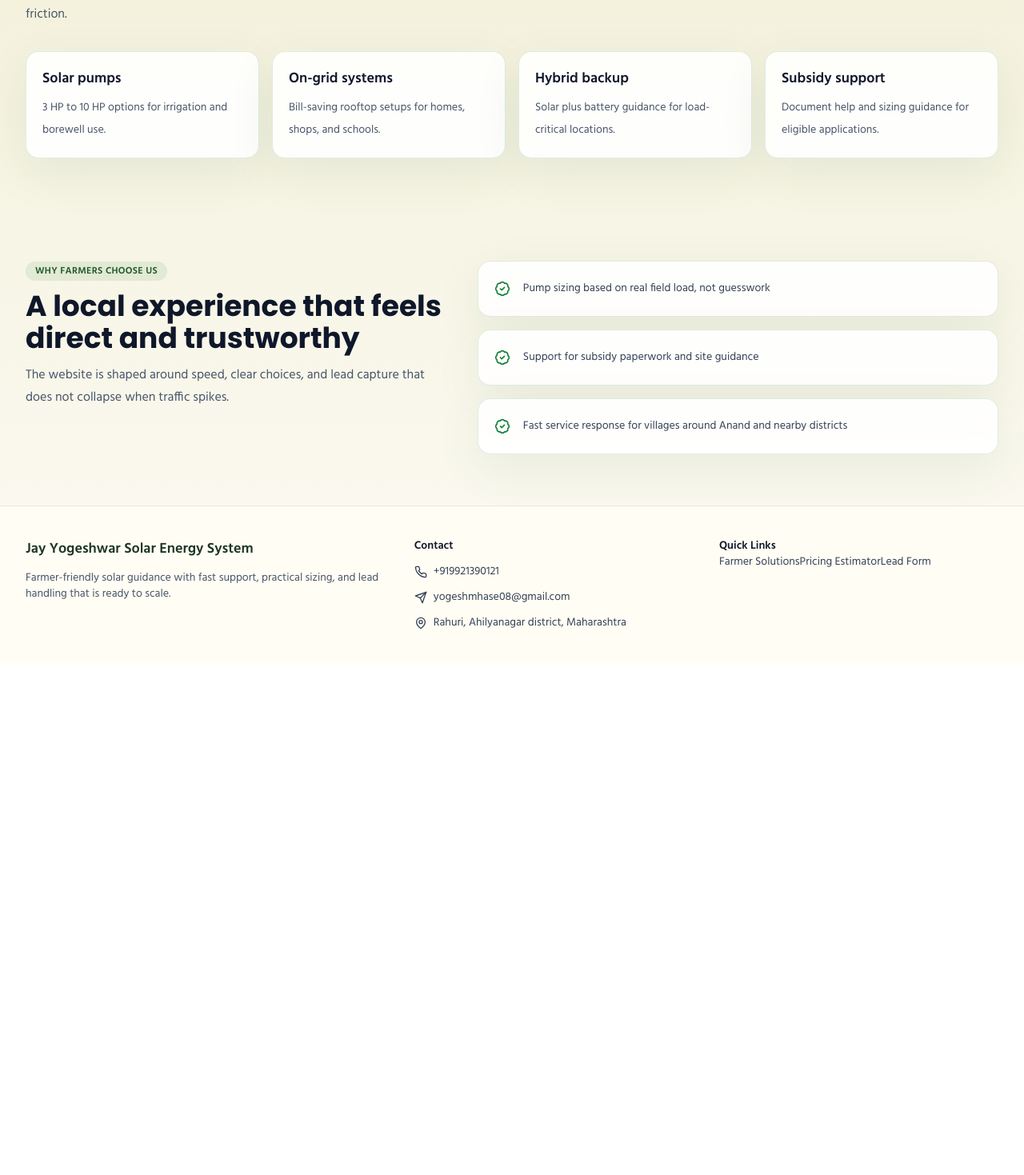
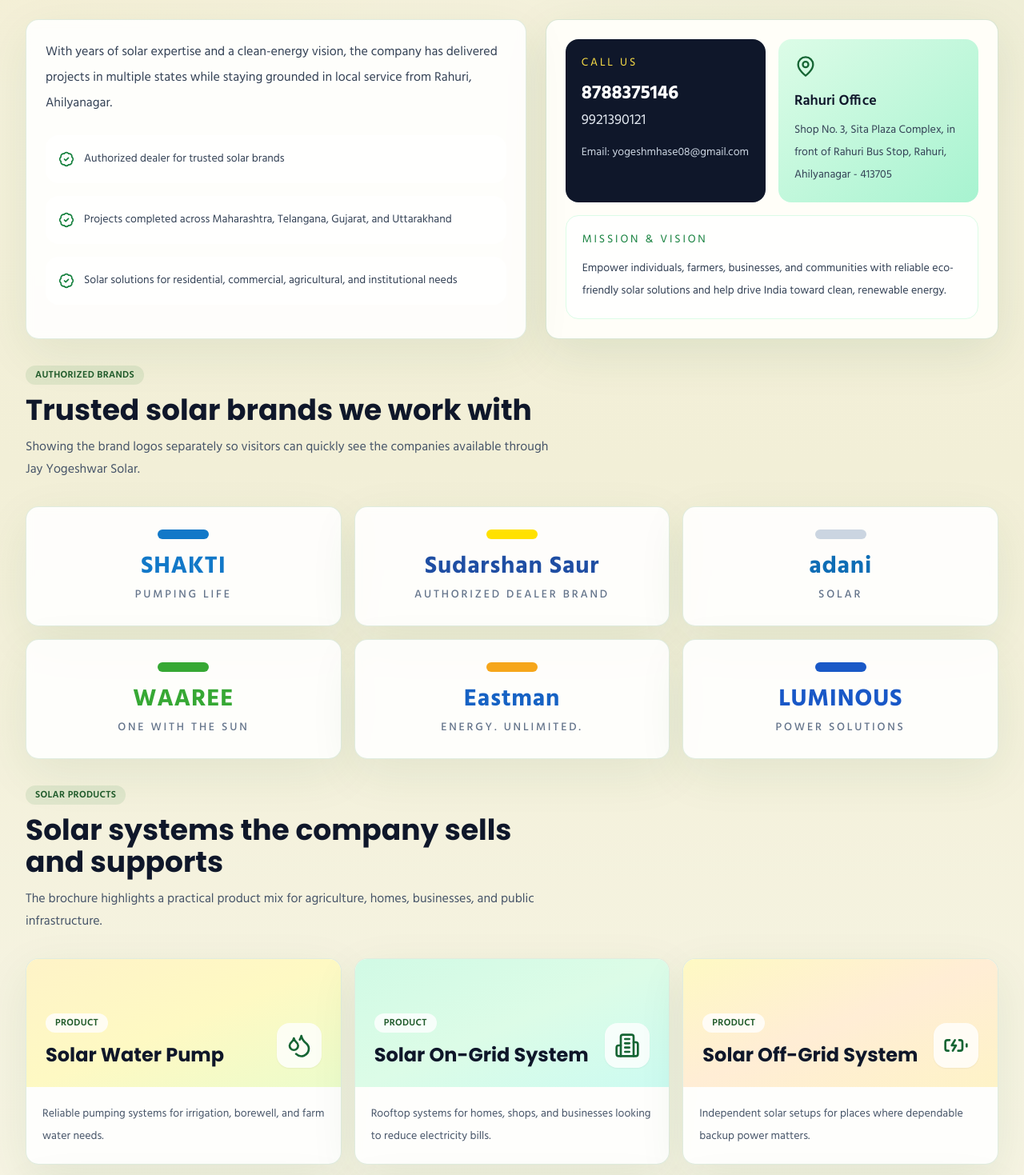
Before and after one commit to Sarthaktanpure/Jay-Yogeshwar-Solar, a React (Vite) app in the folder frontend/: page / in a window 1280 px wide. Shown: the part 981-2450 px from the top of the page at 80% size. Before the commit the page ends 1810 px from the top, so only its background shows below. Built offline with nearby package versions, Linux system fonts and the light colour scheme; no server answers.

Commit message:
Added brands

```diff
--- a/frontend/src/pages/HomePage.jsx
+++ b/frontend/src/pages/HomePage.jsx
@@ -1,8 +1,105 @@
-import { ArrowRight, BadgeCheck, Phone, Sun, Tractor } from "lucide-react";
+import {
+  ArrowRight,
+  BadgeCheck,
+  BatteryCharging,
+  Building2,
+  Flame,
+  Home,
+  Lightbulb,
+  MapPin,
+  Phone,
+  Sun,
+  Tractor,
+  Droplets,
+} from "lucide-react";
 import { useTranslation } from "react-i18next";
 import { Link } from "react-router-dom";
 import SectionHeading from "../components/SectionHeading";
 import { serviceHighlights, stats } from "../data/siteContent";
+
+const companyHighlights = [
+  "Authorized dealer for trusted solar brands",
+  "Projects completed across Maharashtra, Telangana, Gujarat, and Uttarakhand",
+  "Solar solutions for residential, commercial, agricultural, and institutional needs",
+];
+
+const productShowcase = [
+  {
+    title: "Solar Water Pump",
+    detail: "Reliable pumping systems for irrigation, borewell, and farm water needs.",
+    icon: Droplets,
+    tone: "from-amber-100 via-yellow-100 to-lime-100",
+  },
+  {
+    title: "Solar On-Grid System",
+    detail: "Rooftop systems for homes, shops, and businesses looking to reduce electricity bills.",
+    icon: Building2,
+    tone: "from-emerald-100 via-green-100 to-teal-100",
+  },
+  {
+    title: "Solar Off-Grid System",
+    detail: "Independent solar setups for places where dependable backup power matters.",
+    icon: BatteryCharging,
+    tone: "from-yellow-100 via-orange-100 to-amber-100",
+  },
+  {
+    title: "Solar Street Light",
+    detail: "Stand-alone lighting solutions for villages, institutions, campuses, and roadsides.",
+    icon: Lightbulb,
+    tone: "from-lime-100 via-green-100 to-emerald-100",
+  },
+  {
+    title: "Solar Home Lighting Systems",
+    detail: "Efficient daily-use lighting for homes and smaller community spaces.",
+    icon: Home,
+    tone: "from-amber-50 via-yellow-100 to-orange-100",
+  },
+  {
+    title: "Solar Water Heaters",
+    detail: "Clean hot water systems designed for residential and commercial use.",
+    icon: Flame,
+    tone: "from-orange-100 via-amber-100 to-yellow-100",
+  },
+];
+
+const brandLogos = [
+  {
+    name: "SHAKTI",
+    subtext: "PUMPING LIFE",
+    textClass: "text-[#1278C8]",
+    accentClass: "bg-[#1278C8]",
+  },
+  {
+    name: "Sudarshan Saur",
+    subtext: "Authorized Dealer Brand",
+    textClass: "text-[#1F4EA3]",
+    accentClass: "bg-[#FFE100]",
+  },
+  {
+    name: "adani",
+    subtext: "Solar",
+    textClass: "text-[#0E6DB5]",
+    accentClass: "bg-slate-300",
+  },
+  {
+    name: "WAAREE",
+    subtext: "One with the Sun",
+    textClass: "text-[#36A834]",
+    accentClass: "bg-[#36A834]",
+  },
+  {
+    name: "Eastman",
+    subtext: "ENERGY. UNLIMITED.",
+    textClass: "text-[#1662C4]",
+    accentClass: "bg-[#F6A61B]",
+  },
+  {
+    name: "LUMINOUS",
+    subtext: "Power Solutions",
+    textClass: "text-[#1958C7]",
+    accentClass: "bg-[#1958C7]",
+  },
+];
 
 function HomePage() {
   const { t } = useTranslation();
@@ -18,7 +115,7 @@
             </h1>
             <p className="max-w-2xl text-lg leading-8 text-slate-600">{t("home.body")}</p>
             <div className="flex flex-wrap gap-3">
-              <a href="tel:+919876543210" className="action-primary">
+              <a href="tel:+919921390121" className="action-primary">
                 <Phone className="h-4 w-4" />
                 {t("cta.call")}
               </a>
@@ -62,6 +159,104 @@
       <section className="section-band">
         <div className="page-wrap space-y-8">
           <SectionHeading
+            eyebrow="Company Profile"
+            title="Jay Yogeshwar Solar Energy System"
+            body="A trusted renewable energy company focused on sustainable, reliable, and cost-effective solar solutions for farmers, homes, businesses, and institutions."
+          />
+          <div className="grid gap-6 lg:grid-cols-[1.05fr_0.95fr]">
+            <div className="panel p-6">
+              <p className="text-base leading-8 text-slate-700">
+                With years of solar expertise and a clean-energy vision, the company has delivered projects in
+                multiple states while staying grounded in local service from Rahuri, Ahilyanagar.
+              </p>
+              <div className="mt-6 space-y-4">
+                {companyHighlights.map((item) => (
+                  <div key={item} className="flex gap-3 rounded-2xl bg-white/70 p-4">
+                    <BadgeCheck className="mt-1 h-5 w-5 shrink-0 text-green-700" />
+                    <p className="text-sm leading-7 text-slate-700">{item}</p>
+                  </div>
+                ))}
+              </div>
+            </div>
+
+            <div className="panel-strong p-6">
+              <div className="grid gap-4 sm:grid-cols-2">
+                <div className="rounded-2xl bg-slate-900 p-5 text-white">
+                  <p className="text-sm uppercase tracking-[0.2em] text-yellow-300">Call Us</p>
+                  <p className="mt-3 text-2xl font-bold">8788375146</p>
+                  <p className="mt-1 text-lg text-slate-200">9921390121</p>
+                  <p className="mt-4 text-sm text-slate-300">Email: yogeshmhase08@gmail.com</p>
+                </div>
+                <div className="rounded-2xl bg-gradient-to-br from-green-100 to-emerald-200 p-5">
+                  <MapPin className="h-7 w-7 text-green-800" />
+                  <p className="mt-4 text-lg font-semibold text-slate-900">Rahuri Office</p>
+                  <p className="mt-2 text-sm leading-7 text-slate-700">
+                    Shop No. 3, Sita Plaza Complex, in front of Rahuri Bus Stop, Rahuri, Ahilyanagar - 413705
+                  </p>
+                </div>
+              </div>
+              <div className="mt-4 rounded-2xl border border-green-100 bg-white/90 p-5">
+                <p className="text-sm uppercase tracking-[0.2em] text-green-700">Mission & Vision</p>
+                <p className="mt-3 text-sm leading-7 text-slate-700">
+                  Empower individuals, farmers, businesses, and communities with reliable eco-friendly solar
+                  solutions and help drive India toward clean, renewable energy.
+                </p>
+              </div>
+            </div>
+          </div>
+
+          <SectionHeading
+            eyebrow="Authorized Brands"
+            title="Trusted solar brands we work with"
+            body="Showing the brand logos separately so visitors can quickly see the companies available through Jay Yogeshwar Solar."
+          />
+          <div className="grid gap-4 md:grid-cols-2 xl:grid-cols-3">
+            {brandLogos.map((brand) => (
+              <div key={brand.name} className="panel flex min-h-[150px] items-center justify-center p-6 text-center">
+                <div>
+                  <div className="mb-4 flex justify-center">
+                    <span className={`h-3 w-16 rounded-full ${brand.accentClass}`} />
+                  </div>
+                  <p className={`text-3xl font-extrabold tracking-wide ${brand.textClass}`}>{brand.name}</p>
+                  <p className="mt-2 text-sm font-medium uppercase tracking-[0.2em] text-slate-500">
+                    {brand.subtext}
+                  </p>
+                </div>
+              </div>
+            ))}
+          </div>
+
+          <SectionHeading
+            eyebrow="Solar Products"
+            title="Solar systems the company sells and supports"
+            body="The brochure highlights a practical product mix for agriculture, homes, businesses, and public infrastructure."
+          />
+          <div className="grid gap-4 md:grid-cols-2 xl:grid-cols-3">
+            {productShowcase.map((item) => {
+              const Icon = item.icon;
+
+              return (
+                <div key={item.title} className="panel overflow-hidden p-0">
+                  <div className={`h-40 bg-gradient-to-br ${item.tone} p-6`}>
+                    <div className="flex h-full items-end justify-between">
+                      <div>
+                        <p className="chip bg-white/80">Product</p>
+                        <h3 className="mt-3 text-2xl font-bold text-slate-900">{item.title}</h3>
+                      </div>
+                      <div className="rounded-2xl bg-white/80 p-3 shadow-sm">
+                        <Icon className="h-8 w-8 text-green-800" />
+                      </div>
+                    </div>
+                  </div>
+                  <div className="p-5">
+                    <p className="text-sm leading-7 text-slate-600">{item.detail}</p>
+                  </div>
+                </div>
+              );
+            })}
+          </div>
+
+          <SectionHeading
             eyebrow="Quick Services"
             title="Built for the decisions farmers make every season"
             body="The first experience is intentionally simple so visitors can call, compare, or submit a lead without friction."
@@ -88,7 +283,7 @@
             {t("home.why", { returnObjects: true }).map((point) => (
               <div key={point} className="panel flex gap-4 p-5">
                 <BadgeCheck className="mt-1 h-5 w-5 shrink-0 text-green-700" />
-                <p className="text-sm leading-7 text-slate-700">{point}</p>
+                <p className="text-sm leading-7 text-slate-700">{point} </p>
               </div>
             ))}
           </div>
```
Also changed, not shown: frontend/src/assets/brand-logos-collage.svg (added).
